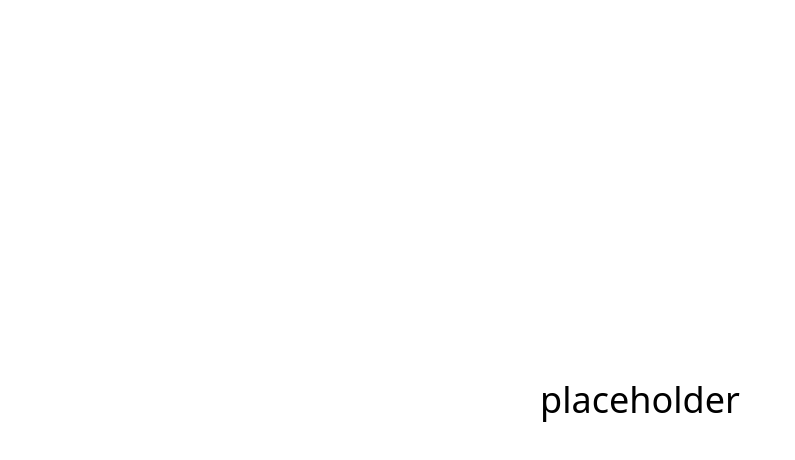
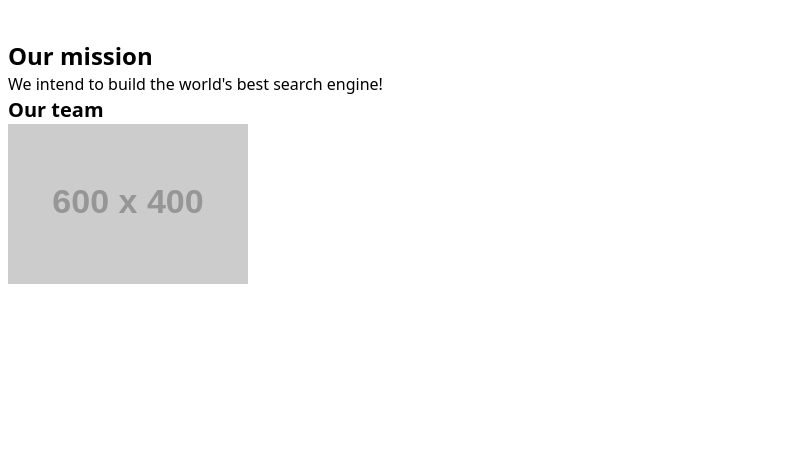
Before and after one commit to OBS-DevOps24/whoknows-legacy, a React (Vite) app in the folder frontend/: page /about in a window 1280 px wide. Shown: the top 460 px of the page, without its empty margins (0-795 px from the left). Built offline with nearby package versions, Linux system fonts and the light colour scheme.

Commit message:
added about route, with basic html

```diff
--- a/frontend/src/App.tsx
+++ b/frontend/src/App.tsx
@@ -1,20 +1,16 @@
 import "./index.css";
+import Layout from "./Layout";
+import { Routes, Route } from "react-router-dom";
+import About from "./pages/about/About";
 
 function App() {
   return (
-    // React router example
-    // <Layout>
-    //   <Routes>
-    //     <Route path="/" element={<Home />} />
-    //   </Routes>
-    // </Layout>
-    <>
-      <div className="w-full h-screen">
-        <div className="flex items-center justify-center w-full h-full">
-          <p className="text-4xl">placeholder</p>
-        </div>
-      </div>
-    </>
+
+    <Layout>
+      <Routes>
+        <Route path="/about" element={<About />} />
+      </Routes>
+    </Layout>
   );
 }
 
--- /dev/null
+++ b/frontend/src/Layout.tsx
@@ -0,0 +1,14 @@
+
+
+type LayoutProps = {
+  children: React.ReactNode;
+};
+export default function Layout({ children }: LayoutProps) {
+  return (
+    <main className="w-full min-h-screen bg-background text-text">
+      <div className="mt-10 mx-2">
+        {children}
+      </div>
+    </main>
+  );
+}
--- /dev/null
+++ b/frontend/src/pages/about/About.tsx
@@ -0,0 +1,12 @@
+const About = () => {
+    return (
+        <div>
+            <h1 className="text-2xl font-bold">Our mission</h1>
+            <p>We intend to build the world's best search engine!</p>
+            <h2 className="text-xl font-bold">Our team</h2>
+            <img className="h-40" src="https://placehold.co/600x400" alt="monk group our team" />
+        </div>
+    )
+}
+
+export default About;
```
